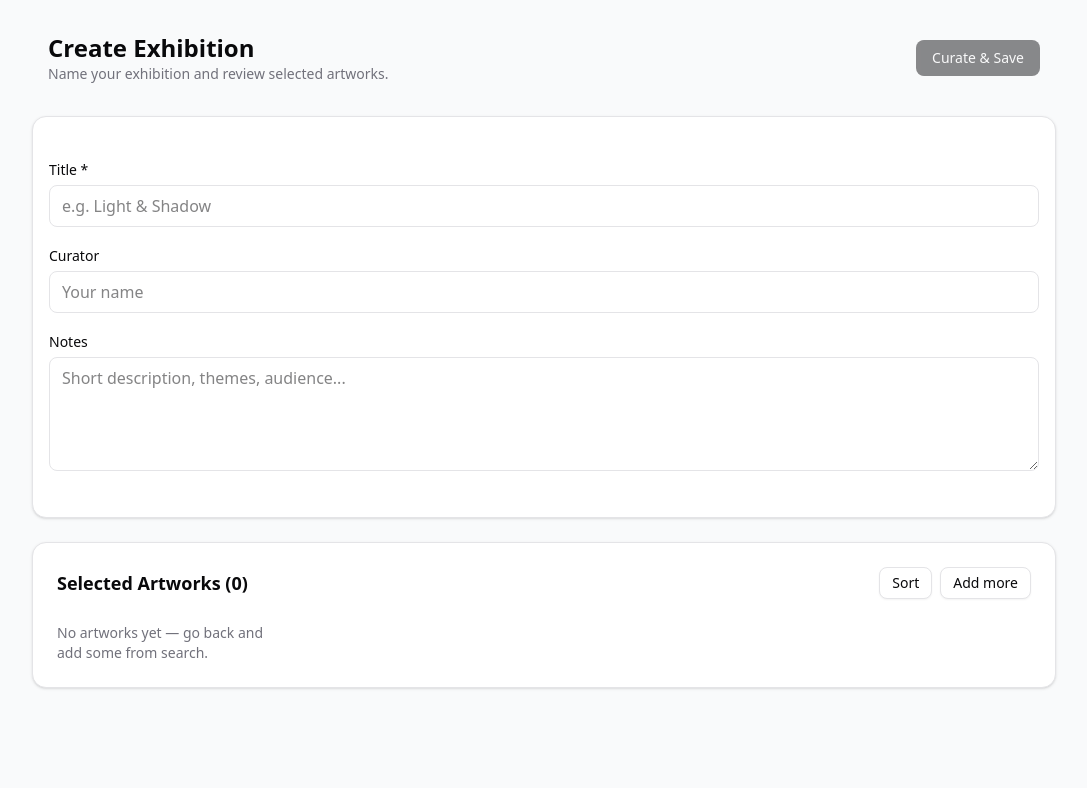
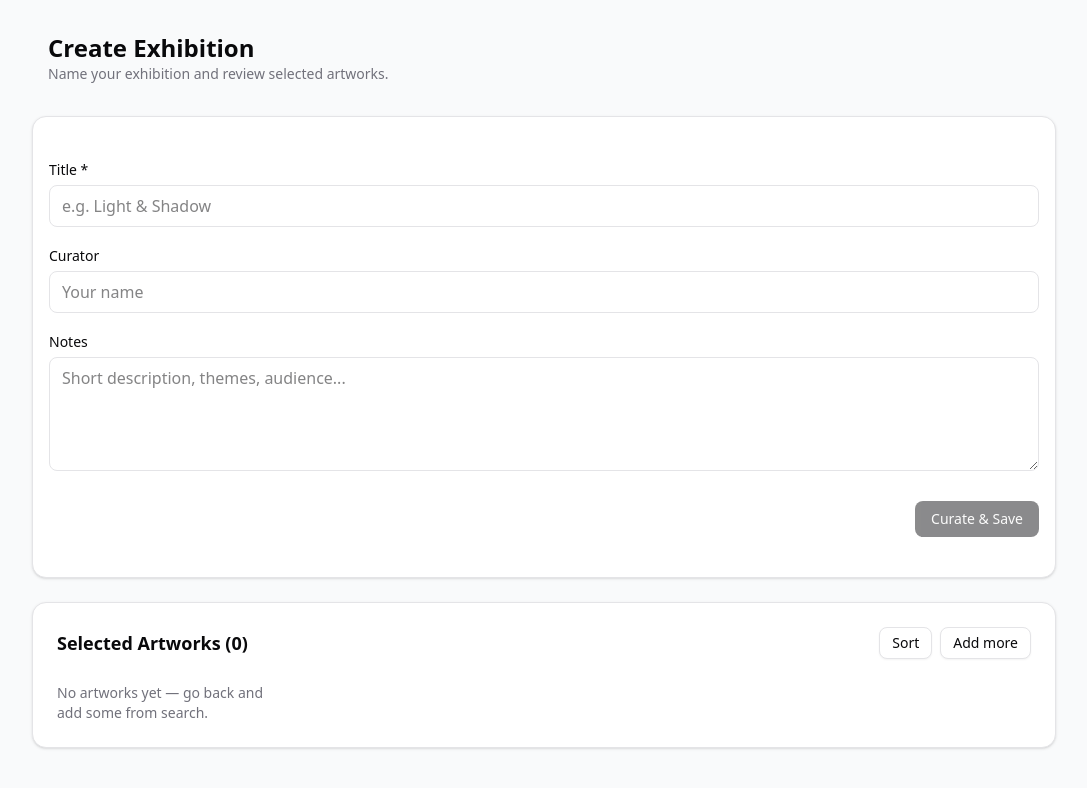
Before and after one commit to kakiCoder511/exhibition_curator_, a Next.js app: page /exhibition/create in a window 1280 px wide. Shown: the top 788 px of the page, without its empty margins (96-1183 px from the left). Built offline with nearby package versions, Linux system fonts and the light colour scheme.

Commit message:
move the position of Crurate & Save button

```diff
--- a/src/app/exhibition/create/page.tsx
+++ b/src/app/exhibition/create/page.tsx
@@ -77,11 +77,6 @@ export default function CreateExhibitionPage() {
               Name your exhibition and review selected artworks.
             </p>
           </div>
-          <div className="space-x-2">
-            <Button disabled={!canSave} onClick={handleSave}>
-              Curate & Save
-            </Button>
-          </div>
         </header>
 
         {/* Form */}
@@ -116,6 +111,11 @@ export default function CreateExhibitionPage() {
                 value={notes}
                 onChange={(e) => setNotes(e.target.value)}
               />
+            </div>
+            <div className="flex justify-end pt-2">
+              <Button disabled={!canSave} onClick={handleSave}>
+                Curate & Save
+              </Button>
             </div>
           </CardContent>
         </Card>
```
